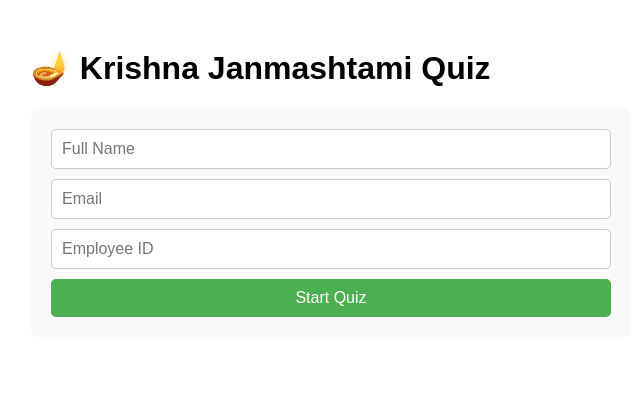
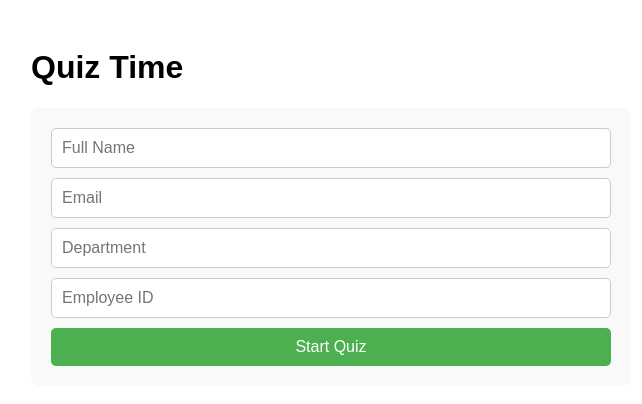
Before and after one commit to prempandey123/quiz-competition, a Next.js app: page / in a window 1280 px wide. Shown: the top 404 px of the page, without its empty margins (309-951 px from the left). Built offline with nearby package versions, Linux system fonts and the light colour scheme.

Commit message:
My Next Commit13

```diff
--- a/src/components/QuizPage.js
+++ b/src/components/QuizPage.js
@@ -3,7 +3,7 @@ import { db } from "../firebase";
 import { collection, addDoc, serverTimestamp } from "firebase/firestore";
 
 export default function QuizPage() {
-  const [userData, setUserData] = useState({ name: "", email: "", empId: "" });
+  const [userData, setUserData] = useState({ name: "", email: "", department: "", empId: "" });
   const [quizStarted, setQuizStarted] = useState(false);
   const [answers, setAnswers] = useState({});
   const [submitted, setSubmitted] = useState(false);
@@ -53,10 +53,17 @@ export default function QuizPage() {
   };
 
   const handleSubmit = async () => {
+    // Mandatory check: all questions answered
+    if (Object.keys(answers).length !== questions.length) {
+      alert("Please answer all questions before submitting!");
+      return;
+    }
+
     try {
       await addDoc(collection(db, "quizResults"), {
         name: userData.name,
         email: userData.email,
+        department: userData.department,
         employeeId: userData.empId,
         answers,
         submittedAt: serverTimestamp(),
@@ -68,7 +75,7 @@ export default function QuizPage() {
   };
 
   const handleStart = () => {
-    if (userData.name && userData.email && userData.empId) {
+    if (userData.name && userData.email && userData.department && userData.empId) {
       setQuizStarted(true);
     } else {
       alert("Please fill all details before starting!");
@@ -88,10 +95,11 @@ export default function QuizPage() {
   if (!quizStarted) {
     return (
       <div style={styles.container}>
-        <h1>🪔 Krishna Janmashtami Quiz</h1>
+        <h1>Quiz Time</h1>
         <div style={styles.card}>
           <input style={styles.input} type="text" placeholder="Full Name" value={userData.name} onChange={(e) => setUserData({ ...userData, name: e.target.value })} />
           <input style={styles.input} type="email" placeholder="Email" value={userData.email} onChange={(e) => setUserData({ ...userData, email: e.target.value })} />
+          <input style={styles.input} type="text" placeholder="Department" value={userData.department} onChange={(e) => setUserData({ ...userData, department: e.target.value })} />
           <input style={styles.input} type="text" placeholder="Employee ID" value={userData.empId} onChange={(e) => setUserData({ ...userData, empId: e.target.value })} />
           <button style={styles.button} onClick={handleStart}>Start Quiz</button>
         </div>
@@ -109,7 +117,7 @@ export default function QuizPage() {
 
   return (
     <div style={styles.container}>
-      <h1>🪔 Krishna Janmashtami Quiz</h1>
+      <h1>📝 Quiz Time</h1>
       <h3 style={styles.timer}>⏳ Time Left: {formatTime(timeLeft)}</h3>
       {questions.map((q) => (
         <div key={q.id} style={styles.question}>
```
